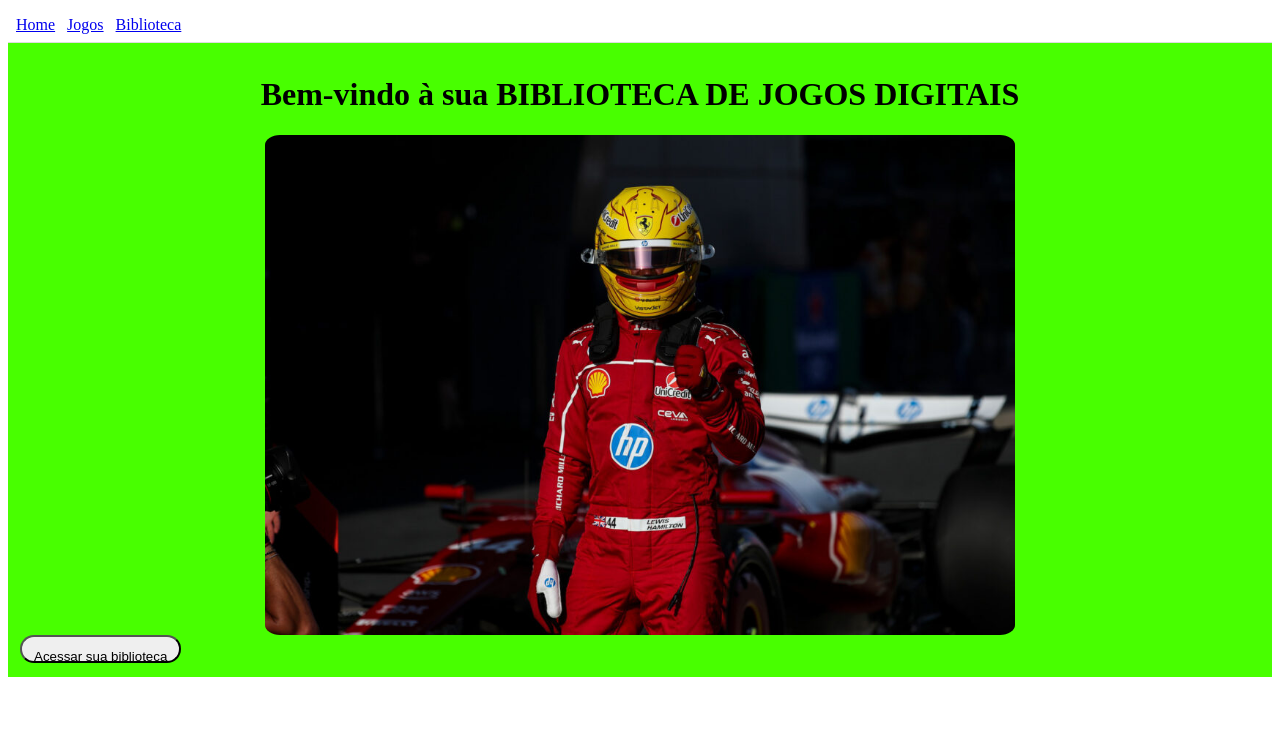
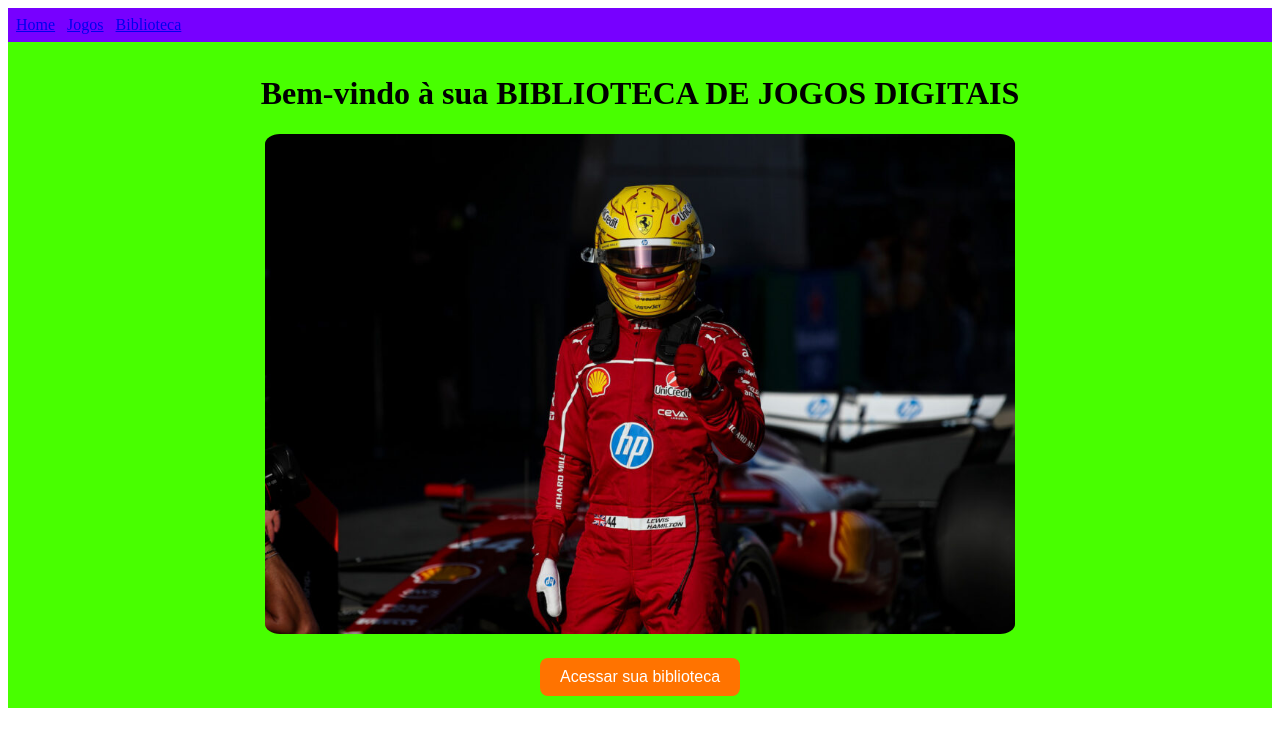
Before and after one commit to jevprado/biblioteca-pessoal-jogos, a Vue app in the folder frontend/: page /home in a window 1280 px wide. Shown: the top 746 px of the page. Built offline with nearby package versions, Linux system fonts and the light colour scheme.

Commit message:
feat: seletor de plataformas com restrições no banco de dados

```diff
--- a/frontend/src/App.vue
+++ b/frontend/src/App.vue
@@ -1,7 +1,7 @@
 <script setup></script>
 
 <template>
-  <nav style="padding: 8px; display: flex; gap: 12px; border-bottom: 1px solid #ddd;">
+  <nav style="padding: 8px; display: flex; gap: 12px; background-color: #7700ffff; text-color: #ffffffff;">
     <router-link to="/home">Home</router-link>
     <router-link to="/games">Jogos</router-link>
     <router-link to="/library">Biblioteca</router-link>
--- a/frontend/src/views/GamesView.vue
+++ b/frontend/src/views/GamesView.vue
@@ -34,7 +34,17 @@
 
     <form @submit.prevent="addGame" style="margin-bottom: 16px;">
       <input v-model="form.title" placeholder="Título" required />
-      <input v-model="form.platform" placeholder="Plataforma" required />
+
+      <select v-model="form.platform" required>
+        <option value="" disabled selected>Selecione a plataforma</option>
+        <option value="Steam">Steam</option>
+        <option value="Xbox PC">Xbox PC</option>
+        <option value="Epic Games">Epic Games</option>
+        <option value="Steam">Steam</option>
+        <option value="GOG">GOG</option>
+        <option value="Amazon Prime">Amazon Prime</option>
+      </select>
+
       <input v-model="form.developer" placeholder="Desenvolvedora" />
       <input v-model="form.releaseYear" placeholder="Ano" type="number" />
       <button type="submit">Adicionar</button>
--- a/frontend/src/views/HomePageView.css
+++ b/frontend/src/views/HomePageView.css
@@ -1,4 +1,8 @@
 .page {
+  padding: 12px;
+  background-color: rgb(72, 255, 0);
+}
+.container-btn {
   padding: 12px;
   background-color: rgb(72, 255, 0);
 }
@@ -15,7 +19,19 @@
 }
 
 .btn-biblioteca {
-  padding: 12px;
-  height: 10px;
-  border-radius: 100px;
+  background-color: #ff7300; /* azul */
+  color: white;              /* texto branco */
+  border: none;              /* sem borda */
+  padding: 10px 20px;        /* espaço interno */
+  border-radius: 8px;        /* cantos arredondados */
+  cursor: pointer;           /* muda o cursor ao passar o mouse */
+  font-size: 16px;
+
+  /*centralizar o botão*/
+  display: block;
+  margin: 0 auto;
 }
+
+.btn-biblioteca:hover {
+  background-color: #b3a700; /* escurece ao passar o mouse */
+}
--- a/frontend/src/views/HomePageView.vue
+++ b/frontend/src/views/HomePageView.vue
@@ -16,6 +16,8 @@
   <div class="page">
     <h1 class="welcome-title">Bem-vindo à sua BIBLIOTECA DE JOGOS DIGITAIS</h1>
     <img :src="capaTeste" alt="Capa" class="welcome-image" />
+  </div>
+  <div class="container-btn">
     <button @click="router.back()" class="btn-biblioteca">Acessar sua biblioteca</button>
   </div>
 
```
